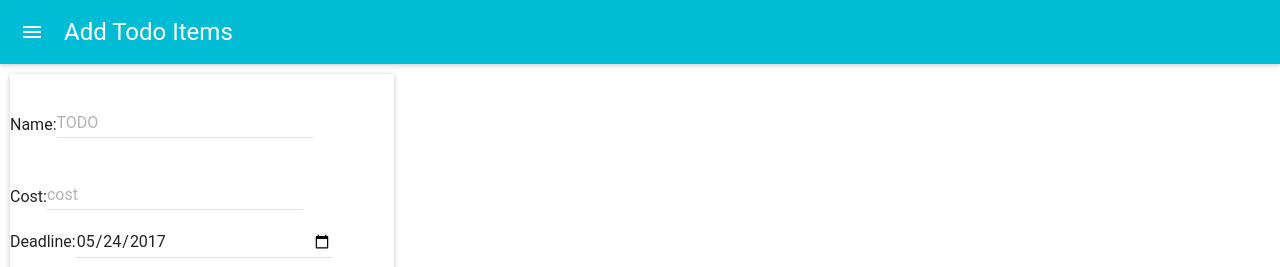
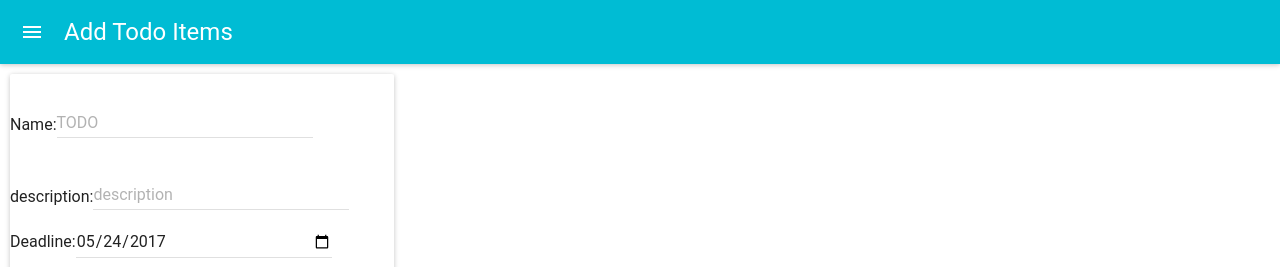
Before and after one commit to OnurcanKarabulut/HuaweiTodoListFE, a React (Create React App) app: page /todo in a window 1280 px wide. Shown: the top 267 px of the page. Built offline with nearby package versions, Linux system fonts and the light colour scheme.

Commit message:
ToDoItemList sayfasına buton eklendi

```diff
--- a/src/Component/Login.js
+++ b/src/Component/Login.js
@@ -38,11 +38,11 @@ class Login extends Component {
                     history.push('usertodolists');
 
                 } else if (response.data == false) {
-                    console.log("Username password do not match");
-                    alert(response.data.success)
+                    console.log("Kullanıcı Adı veya şifre doğru değil");
+                    alert("Kullanıcı Adı veya şifre doğru değil")
                 } else {
-                    console.log("Username does not exists");
-                    alert("Username does not exist");
+                    console.log("Kullanıcı bulunamadı");
+                    alert("Kullanıcı bulunamadı");
                 }
             })
             .catch(function (error) {
--- a/src/Component/Todo.js
+++ b/src/Component/Todo.js
@@ -13,7 +13,7 @@ class todo extends Component {
         this.state = {
             username: '',
             todo: '',
-            cost: '',
+            description: '',
             date: '',
             isChecked: false,
 
@@ -23,7 +23,7 @@ class todo extends Component {
     onChange = date => this.setState({date});
 
     handleClick(event) {
-        if (this.state.todo.length === 0 || this.state.cost.length === 0 || this.state.date.length === 0) {
+        if (this.state.todo.length === 0 || this.state.description.length === 0 || this.state.date.length === 0) {
             alert("Aşağıdaki Alanların Hepsinin Doldurulması Zorunludur!!!")
         } else {
             var apiBaseUrl = "http://localhost:8080/todo/";
@@ -33,7 +33,7 @@ class todo extends Component {
             var payload = {
                 "listname": this.props.TodoListname,
                 "todo": this.state.todo,
-                "cost": this.state.cost,
+                "description": this.state.description,
                 "date": this.state.date,
                 "username": this.state.username,
                 "checked": this.state.isChecked,
@@ -74,11 +74,11 @@ class todo extends Component {
                             />
                         </label>
                         <br></br>
-                        <label>Cost:
+                        <label>description:
                             <TextField
-                                hintText="cost"
-                                floatingLabelText="cost"
-                                onChange={(event, newValue) => this.setState({cost: newValue})}
+                                hintText="description"
+                                floatingLabelText="description"
+                                onChange={(event, newValue) => this.setState({description: newValue})}
                             />
                         </label>
                         <br></br>
--- a/src/Component/TodoItems.js
+++ b/src/Component/TodoItems.js
@@ -14,7 +14,7 @@ class todoitems extends Component {
         this.state = {
             username: '',
             todo: '',
-            cost: '',
+            description: '',
             date: '',
             isChecked: this.props.isChecked,
         };
@@ -38,6 +38,7 @@ class todoitems extends Component {
             })
 
     };
+
     handleChecked = (isChecked) => {
         var apiBaseUrl = "http://localhost:8080/todo/";
         var payload = {
@@ -59,7 +60,7 @@ class todoitems extends Component {
 
     render() {
 
-        const {id, todo, cost, date} = this.props;
+        const {id, todo, description, date} = this.props;
 
         console.log(date);
         return (
@@ -74,11 +75,11 @@ class todoitems extends Component {
                             />
                         </label>
                         <br></br>
-                        <label>Cost:
+                        <label>description:
                             <TextField
-                                hintText="cost"
-                                floatingLabelText="cost"
-                                value={cost}
+                                hintText="description"
+                                floatingLabelText="description"
+                                value={description}
                             />
                         </label>
                         <br></br>
--- a/src/Component/Todolist.js
+++ b/src/Component/Todolist.js
@@ -9,6 +9,10 @@ class Todolist extends Component {
     state = {
         search : ""
     }
+
+    back = () =>{
+        this.props.history.push("main");
+    };
 
     onchange = e =>{
         this.setState({ search : e.target.value });
@@ -26,7 +30,9 @@ class Todolist extends Component {
                         title={"Your ToDoItem's"}
                     />
                 <Input placeholder="Search ToDoItem's" onChange={this.onchange}/>
-                {
+                <RaisedButton label="BACK TO ADD OR LIST ITEM" primary={true} onClick={(event) => this.back()}/>
+
+                    {
 
                     filteredItems.map(item => {
                         return (
@@ -35,7 +41,7 @@ class Todolist extends Component {
                                        id={item.id}
                                        key={item.id}
                                        todo={item.todo}
-                                       cost={item.cost}
+                                       description={item.description}
                                        date={item.date}
                                        isChecked={item.isChecked}
                             />
@@ -43,6 +49,7 @@ class Todolist extends Component {
 
                     })
                 }
+
                 </MuiThemeProvider>
             </div>
 
--- a/src/Component/UserToDoLists.js
+++ b/src/Component/UserToDoLists.js
@@ -36,15 +36,16 @@ class usertodolists extends Component {
             axios.post(apiBaseUrl + 'createList', payload)
                 .then(function (response) {
                     console.log(response);
-                    if (response.status == 200 && response.data == false) {
+                    if (response.data==true) {
+                        alert("Aynı isimle iki liste kaydedilemez!!");
+
+                    }else{
                         console.log("kaydedildi");
                         axios.get(apiBaseUrl + 'findtodolists' + '/' + username)
                             .then(function (response) {
                                 setUserLists(response.data)
 
                             })
-                    }else{
-                        alert("Aynı isimle iki liste kaydedilemez!!");
                     }
                 })
                 .catch(function (error) {
```
